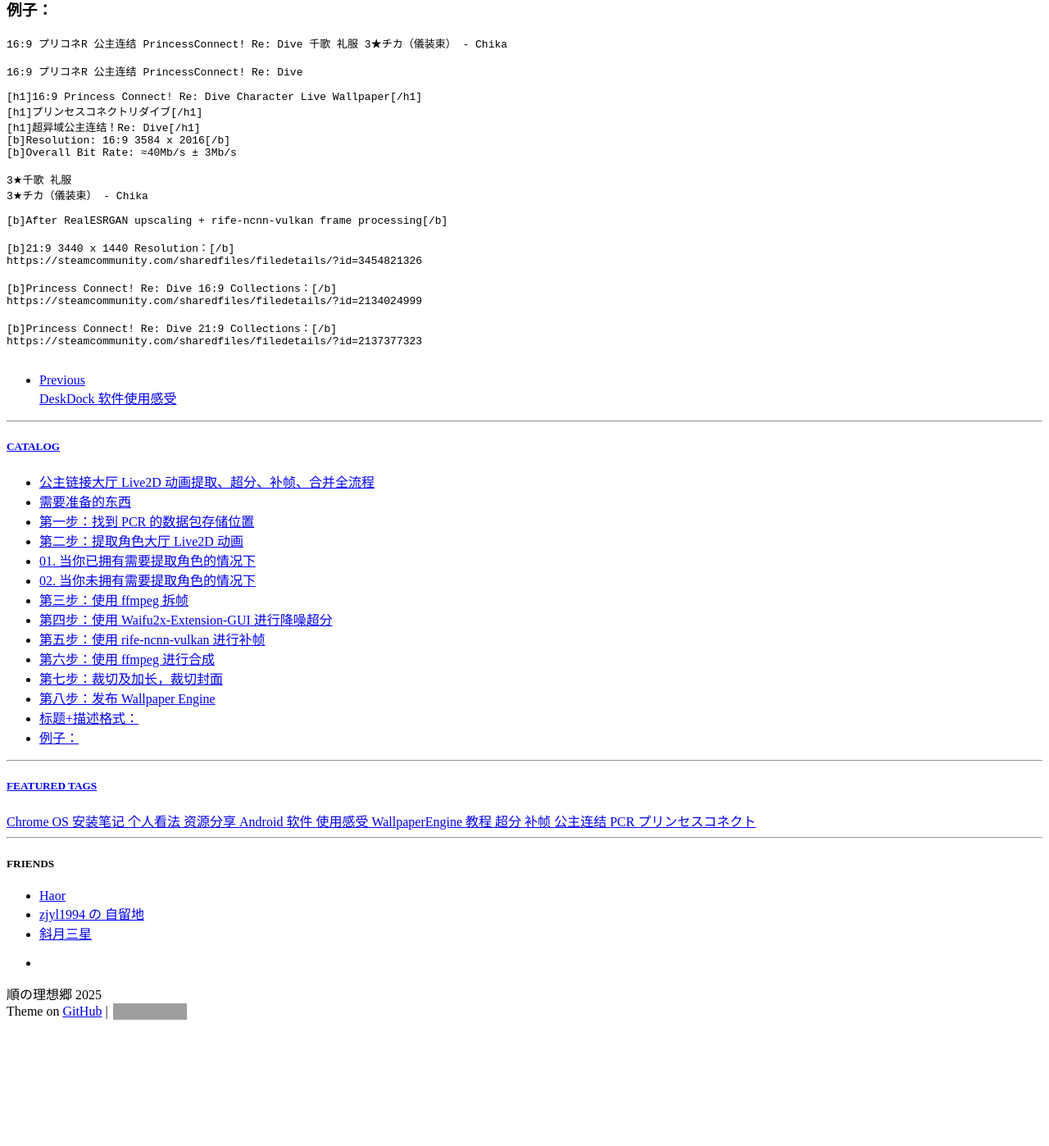
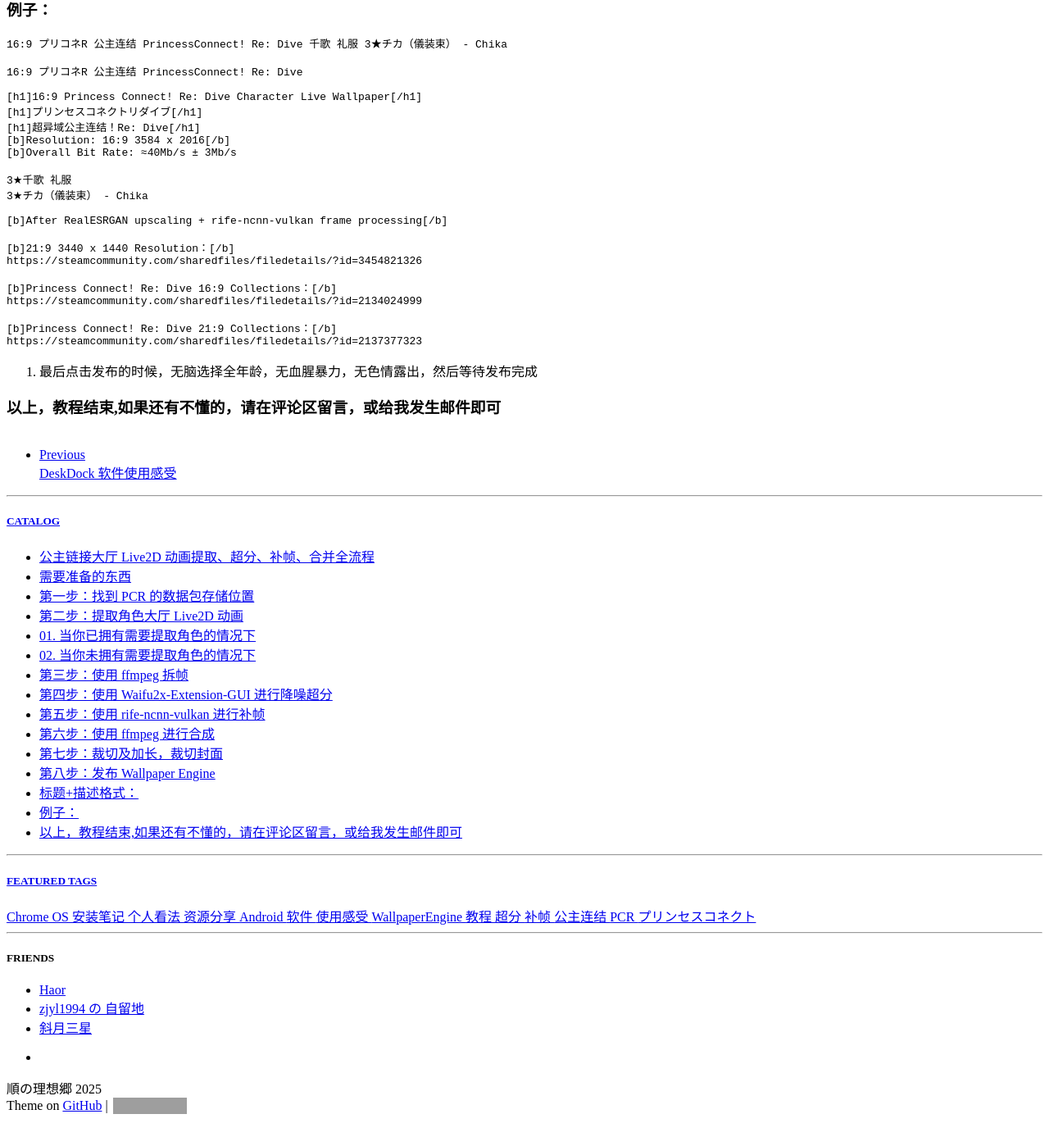
Before and after one commit to SenaJun/SenaJun.github.io, a Jekyll site: the page built from _posts/2025-05-05-PCR-Game-Data-Extraction.md, in a window 1280 px wide and 1400 px high, scrolled down 7368 px. Shown: the whole window at 82% size. Built offline with Jekyll 4.4.1, drawn with Linux system fonts in a browser that asks for light colours; comment, search, counter and statistics services are not loaded; before the commit the page ends 8653 px from its top, so only the background shows below that; grey boxes are pictures that could not be loaded.

Commit message:
Update 2025-05-05-PCR-Game-Data-Extraction.md

````diff
--- a/_posts/2025-05-05-PCR-Game-Data-Extraction.md
+++ b/_posts/2025-05-05-PCR-Game-Data-Extraction.md
@@ -210,3 +210,6 @@
 [b]Princess Connect! Re: Dive 21:9 Collections：[/b]
 https://steamcommunity.com/sharedfiles/filedetails/?id=2137377323
 ```
+3. 最后点击发布的时候，无脑选择全年龄，无血腥暴力，无色情露出，然后等待发布完成
+
+### 以上，教程结束,如果还有不懂的，请在评论区留言，或给我发生邮件即可
````
